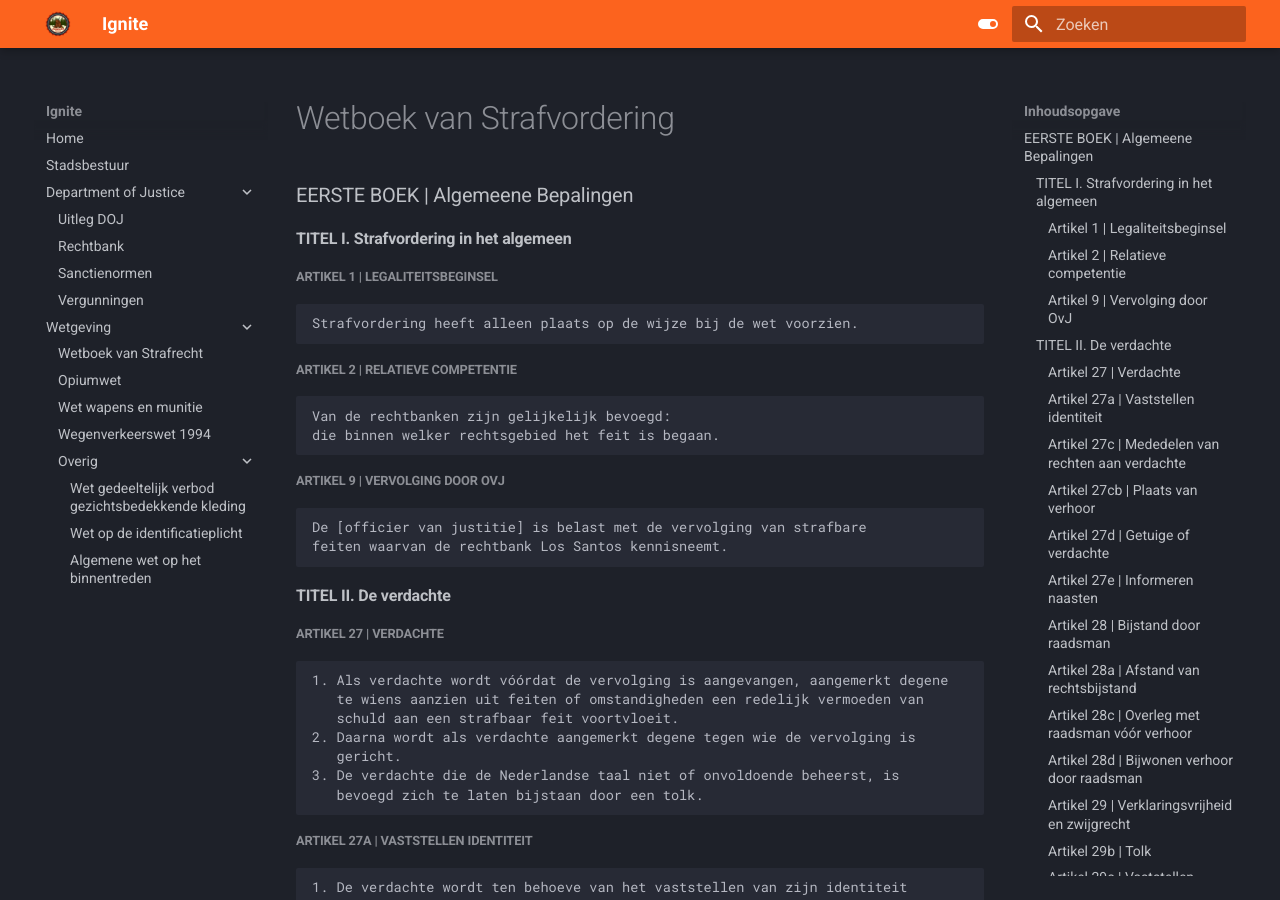
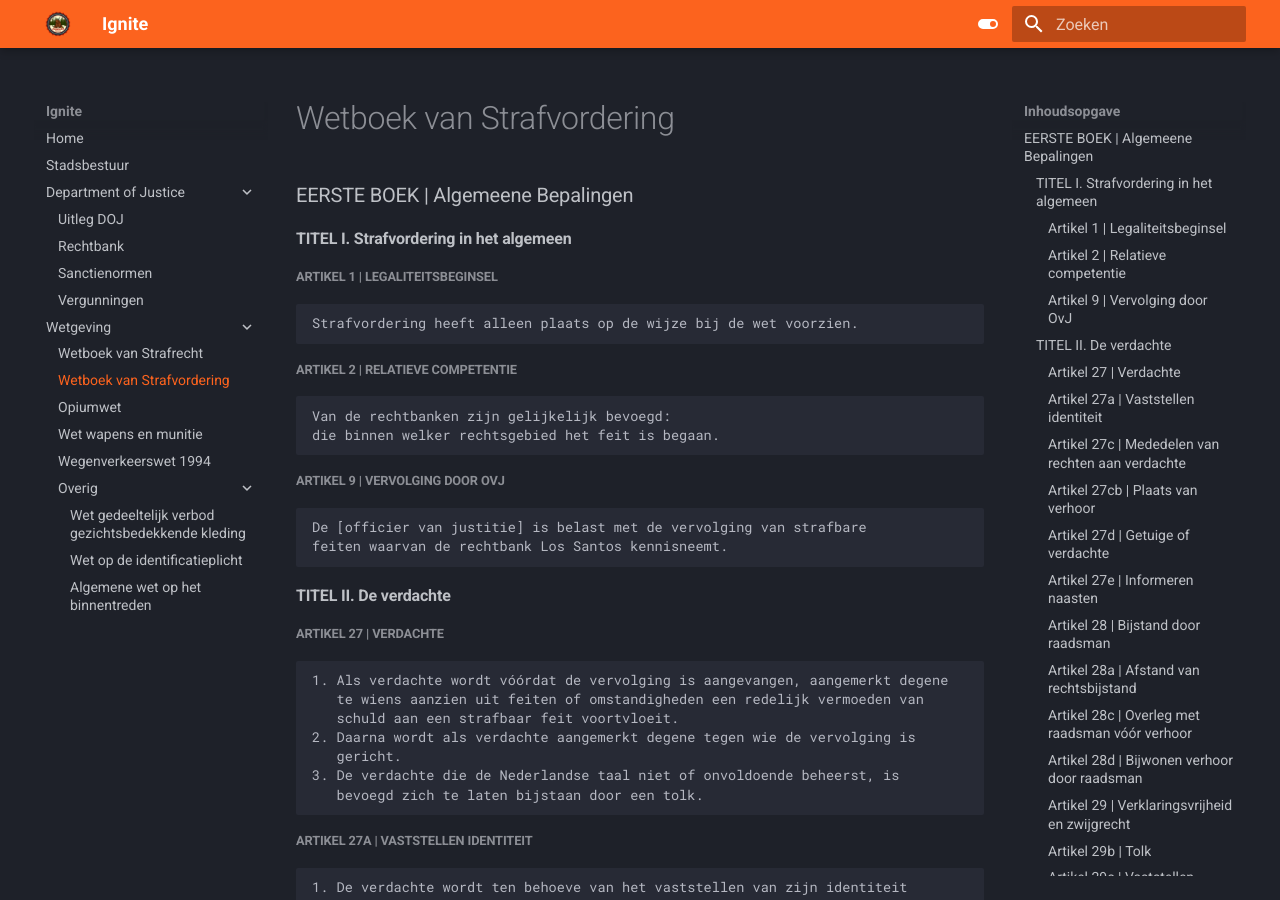
Before and after one commit to NLDenny/wetboek, an MkDocs documentation site: the page built from docs/Wetgeving/sv.md, in a window 1280 px wide and 900 px high. Built offline with MkDocs 1.6.1 and Material for MkDocs 9.7.7, drawn with Linux system fonts in a browser that asks for light colours; some of the changed lines change nothing that is shown.

Commit message:
Update mkdocs.yml

```diff
--- a/mkdocs.yml
+++ b/mkdocs.yml
@@ -75,7 +75,7 @@ nav:
     - Vergunningen: Department of Justice/vergunningen.md
   - Wetgeving:
     - Wetboek van Strafrecht: Wetgeving/sr.md
-    # - Wetboek van Strafvordering: sv.md
+    - Wetboek van Strafvordering: Wetgeving/sv.md
     - Opiumwet: Wetgeving/opw.md
     - Wet wapens en munitie: Wetgeving/wwm.md
     - Wegenverkeerswet 1994: Wetgeving/wvw.md
```
